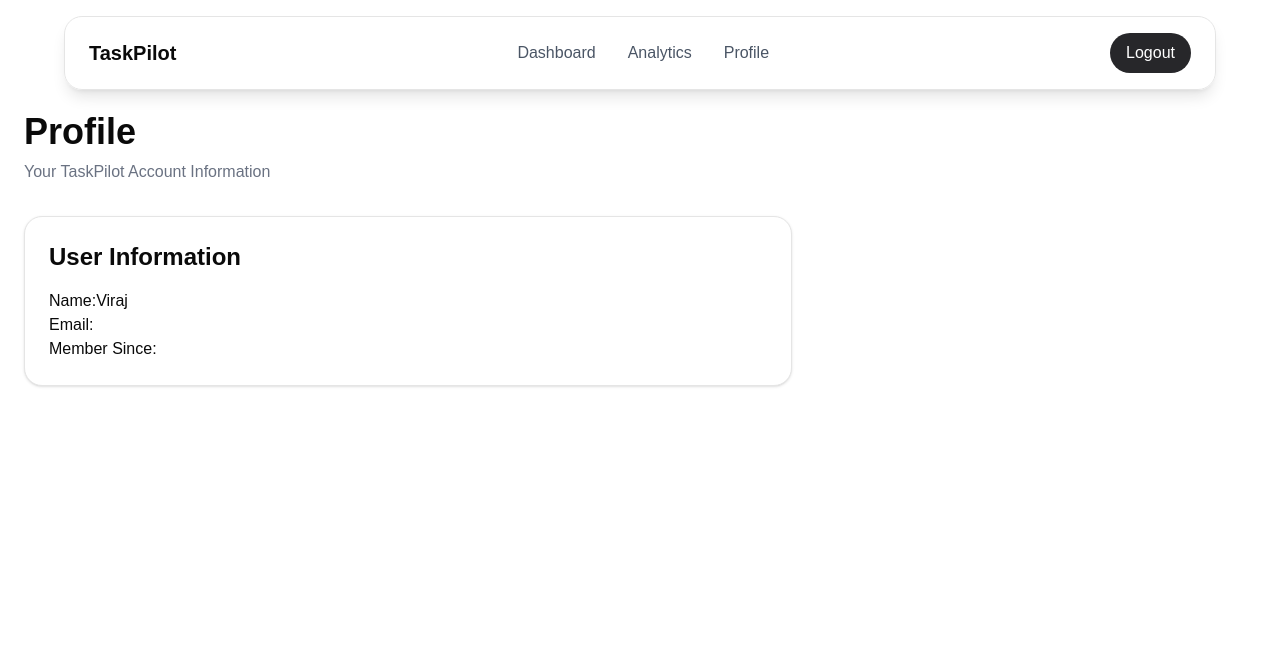
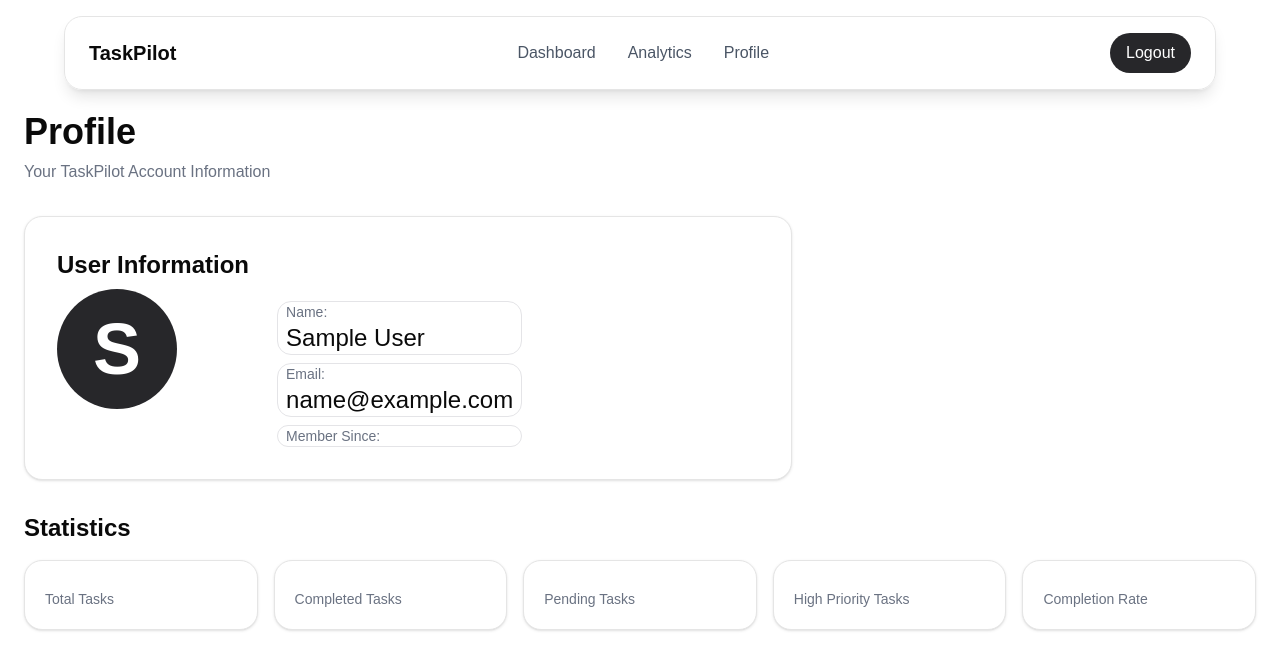
Before and after one commit to virajjadhav439/TaskPilot, a React app in the folder frontend/: page /profile in a window 1280 px wide. Shown: the top 670 px of the page. Built offline with nearby package versions, Linux system fonts and the light colour scheme; sample sign-in values are in the browser's storage; the HTML template or start-up script is replaced by a standard one.

Commit message:
Added Analytics chart to analytics

```diff
--- a/frontend/package.json
+++ b/frontend/package.json
@@ -23,6 +23,7 @@
     "react-hot-toast": "^2.6.0",
     "react-router-dom": "^7.18.0",
     "react-toast": "^1.0.3",
+    "recharts": "^3.9.0",
     "shadcn": "^4.11.0",
     "tailwind-merge": "^3.6.0",
     "tailwindcss": "^4.3.1",
--- a/frontend/src/App.jsx
+++ b/frontend/src/App.jsx
@@ -14,7 +14,7 @@ function App() {
 
   return (
     <>
-        <Toaster position='top-center' />
+        <Toaster position='bottom-left' />
       <BrowserRouter>
       <Routes>
         <Route path='/' element={<Home/>} />
--- a/frontend/src/components/dashboard/AnalyticsChart.jsx
+++ b/frontend/src/components/dashboard/AnalyticsChart.jsx
@@ -1,8 +1,52 @@
+import { Shapes } from 'lucide-react'
 import React from 'react'
+import { Cell, Legend, Pie, PieChart, ResponsiveContainer, Tooltip } from 'recharts'
 
-const AnalyticsChart = () => {
-  return (
-    <div>AnalyticsChart</div>
+const AnalyticsChart = ({analytics}) => {
+  const data =  [
+    {
+      name:"Completed",
+      value:analytics.completedTasks || 0 ,
+    },
+    {
+      name:"Pending",
+      value:analytics.pendingTasks || 0,
+    },
+  ]
+  const COLORS = ['#22c55e','#f59e0b']
+  return (<>
+    <div className='bg-white border rounded-2xl shadow-sm p-6 mt-8'>
+    <h2 className='text-2xl font-semibold mb-6'>
+      Task Distribution
+    </h2>
+    <div className='h-80'>
+      <ResponsiveContainer width="100%" height="100%" >
+        <PieChart>
+
+          <Pie
+          data={data}
+          dataKey="value"
+          nameKey="name"
+          innerRadius={60}
+          outerRadius={100}
+          label>
+{
+  data.map((entry,index)=>(
+    <Cell
+    key={index}
+    fill={COLORS[index]}
+    />
+  ))
+}
+          </Pie>
+          <Tooltip/>
+          <Legend/>
+        </PieChart>
+
+      </ResponsiveContainer>
+    </div>
+    </div>
+  </>
   )
 }
 
--- a/frontend/src/context/authContext.jsx
+++ b/frontend/src/context/authContext.jsx
@@ -12,6 +12,7 @@ const AuthProvider = ({children})=>{
     setToken(jwtToken)
     setIsAuthenticated(true)
     localStorage.setItem("token",jwtToken)
+    localStorage.setItem("user",JSON.stringify(userData))
   }
 
   const logout = () =>{
--- a/frontend/src/pages/Analytics.jsx
+++ b/frontend/src/pages/Analytics.jsx
@@ -1,3 +1,4 @@
+import AnalyticsChart from '@/components/dashboard/AnalyticsChart'
 import RecentTasks from '@/components/dashboard/RecentTasks'
 import StatusCards from '@/components/dashboard/StatusCards'
 import Navbar from '@/components/shared/Navbar'
@@ -47,6 +48,10 @@ const Analytics = () => {
 <StatusCards analytics={analytics}/>
 </div>
 
+<div>
+  <AnalyticsChart analytics={analytics}/>
+</div>
+
 {/* recent Tasks Container */}
 <div className='mt-8'>
 <RecentTasks tasks={tasks} />
--- a/frontend/src/pages/Profile.jsx
+++ b/frontend/src/pages/Profile.jsx
@@ -1,7 +1,31 @@
+import StatusCards from '@/components/dashboard/StatusCards'
 import Navbar from '@/components/shared/Navbar'
-import React from 'react'
+import { getAnalytics } from '@/services/taskApi'
+import React, { useEffect, useState } from 'react'
 
 const Profile = () => {
+
+  const [user,setUser] = useState(null)
+  const [analytics,setAnalytics]=useState({})
+  useEffect(()=>{
+      const storedUser = localStorage.getItem("user")
+      setUser(JSON.parse(storedUser))
+    },[])
+
+    const fetchAnalytics = async ()=>{
+        try {
+          const response = await getAnalytics()
+          setAnalytics(response.data)
+        } catch (error) {
+
+        }
+      }
+
+
+      useEffect(()=>{
+        fetchAnalytics()
+      },[])
+
   return (<>
   <Navbar/>
     {/* profile page */}
@@ -15,21 +39,36 @@ const Profile = () => {
       Your TaskPilot Account Information
     </p>
 
-    <div className='bg-white border rounded-2xl shadow-sm p-6 mt-8 max-w-3xl'>
-      <h2 className='text-2xl font-semibold'>
+    <div className='bg-white border rounded-2xl shadow-sm p-6 mt-8 max-w-3xl flex grid-cols-2 gap-5 '>
+      <h2 className='text-2xl font-semibold m-2'>
         User Information
+      <div className="h-30 w-30 rounded-full bg-zinc-800 text-white flex items-center justify-center text-7xl font-bold mt-2 ">
+  {user?.name.charAt(0).toUpperCase()}
+  </div>
       </h2>
-      <p className='mt-4'>
-        Name:Viraj
-      </p>
+<div className='mt-10 text-2xl font-medium'>
 
-      <p>
-        Email:
-      </p>
-      <p>
-        Member Since:
-      </p>
+      <div className='mt-5 border-zinc-200 border rounded-xl px-2 mb-2'>
+        <p className="text-sm text-gray-500">Name:</p>
+        <p className="font-medium">{user?.name}</p>
+      </div>
+
+      <div className='border-zinc-200 border rounded-xl px-2 mb-2'>
+        <p className="text-sm text-gray-500">Email:</p>
+        <p className="font-medium">{user?.email}</p>
+      </div>
+
+      <div className='border-zinc-200 border rounded-xl px-2 mb-2'>
+
+        <p className="text-sm text-gray-500">Member Since:</p>
+        <p className="font-medium"></p>
+      </div>
+</div>
     </div>
+    <h2 className='text-2xl font-semibold mt-8 mb-4'>
+  Statistics
+</h2>
+<StatusCards analytics={analytics}/>
     </div>
   </>
   )
```
Also changed, not shown: 1 other file (tests, documents, lock files or other folders).
